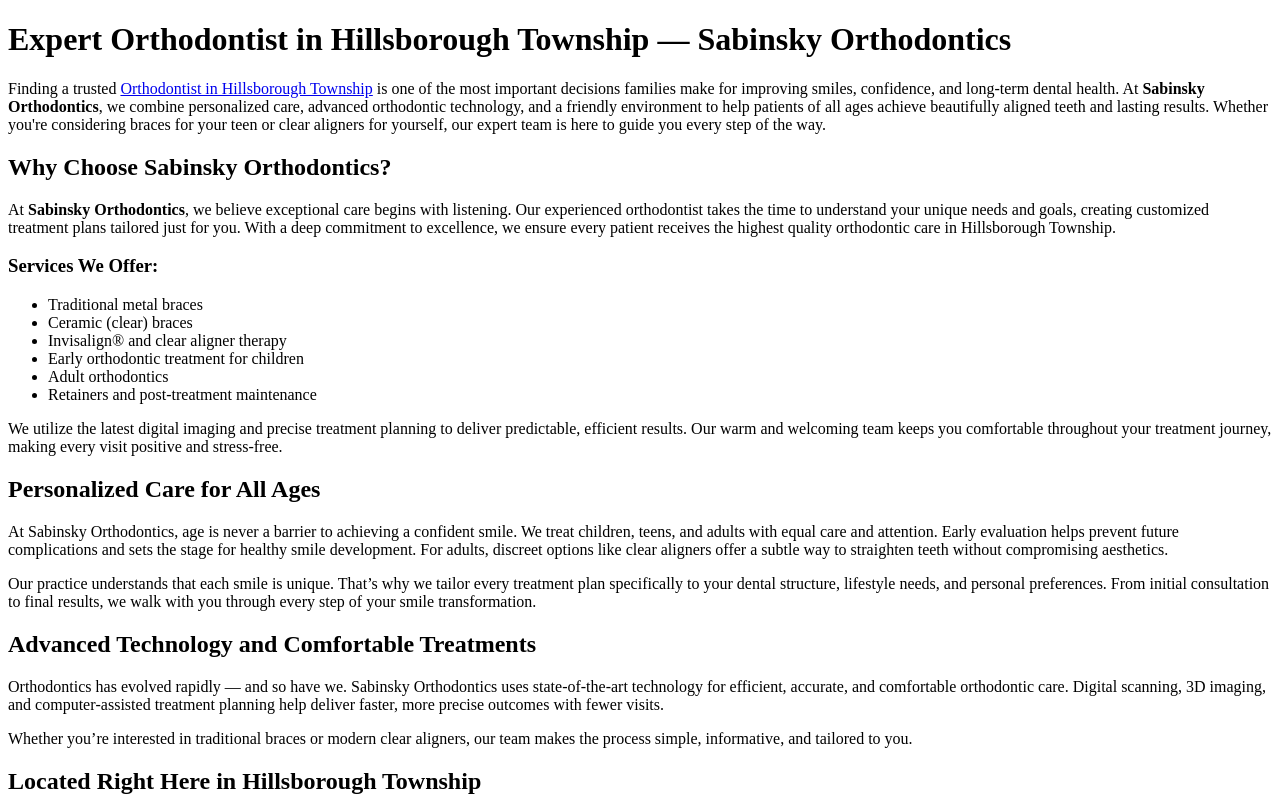
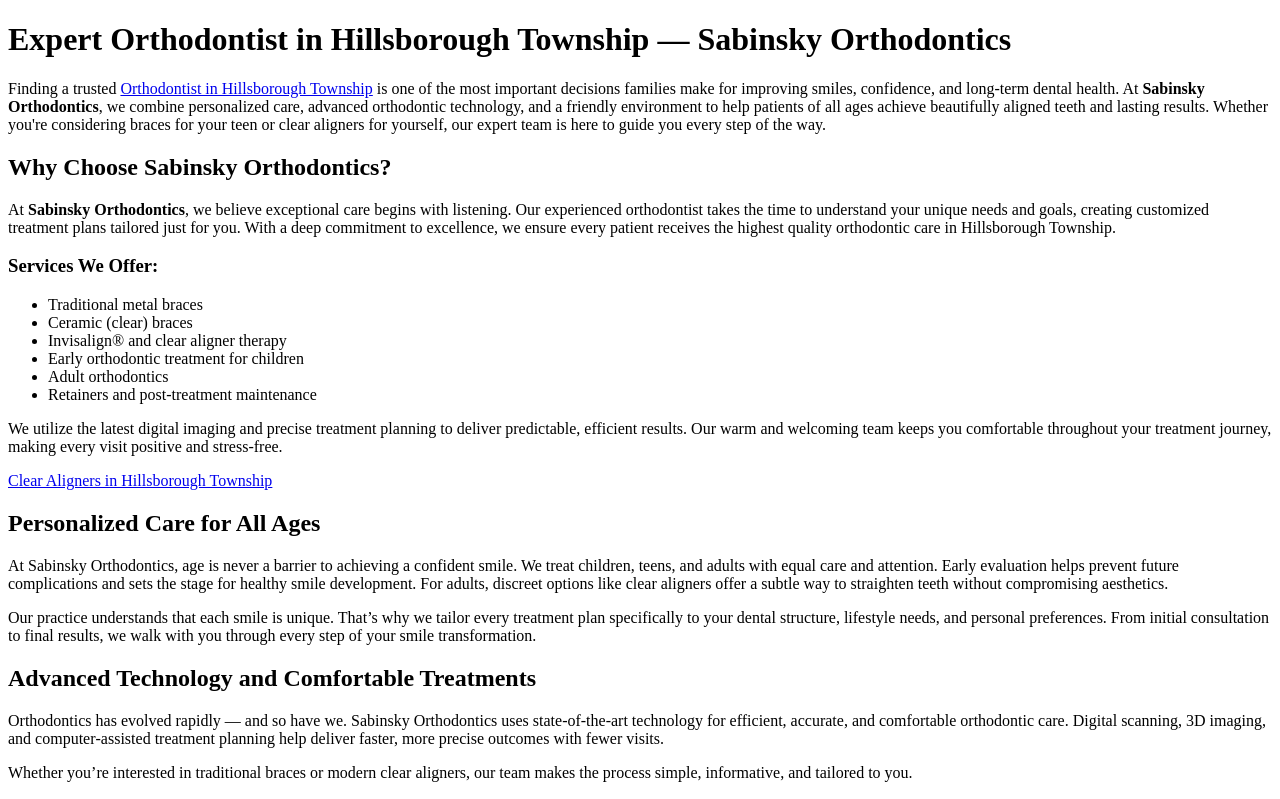
Before and after one commit to williammoris9/Orthodontist-in-Hillsborough-Township-NJ, a plain HTML site: page index.html in a window 1280 px wide. Shown: the top 799 px of the page. Drawn offline with Linux system fonts and the light colour scheme.

Commit message:
Update index.html

```diff
--- a/index.html
+++ b/index.html
@@ -31,6 +31,7 @@
         </ul>
         <p>We utilize the latest digital imaging and precise treatment planning to deliver predictable, efficient results. Our warm and welcoming team keeps you comfortable throughout your treatment journey, making every visit positive and stress‑free.</p>
     </section>
+<a href="https://damianpap.codeberg.page/clearalignershillsboroughtownship/" target="_blank" rel="noopener noreferrer">Clear Aligners in Hillsborough Township</a>
 
     <section>
         <h2>Personalized Care for All Ages</h2>
```
